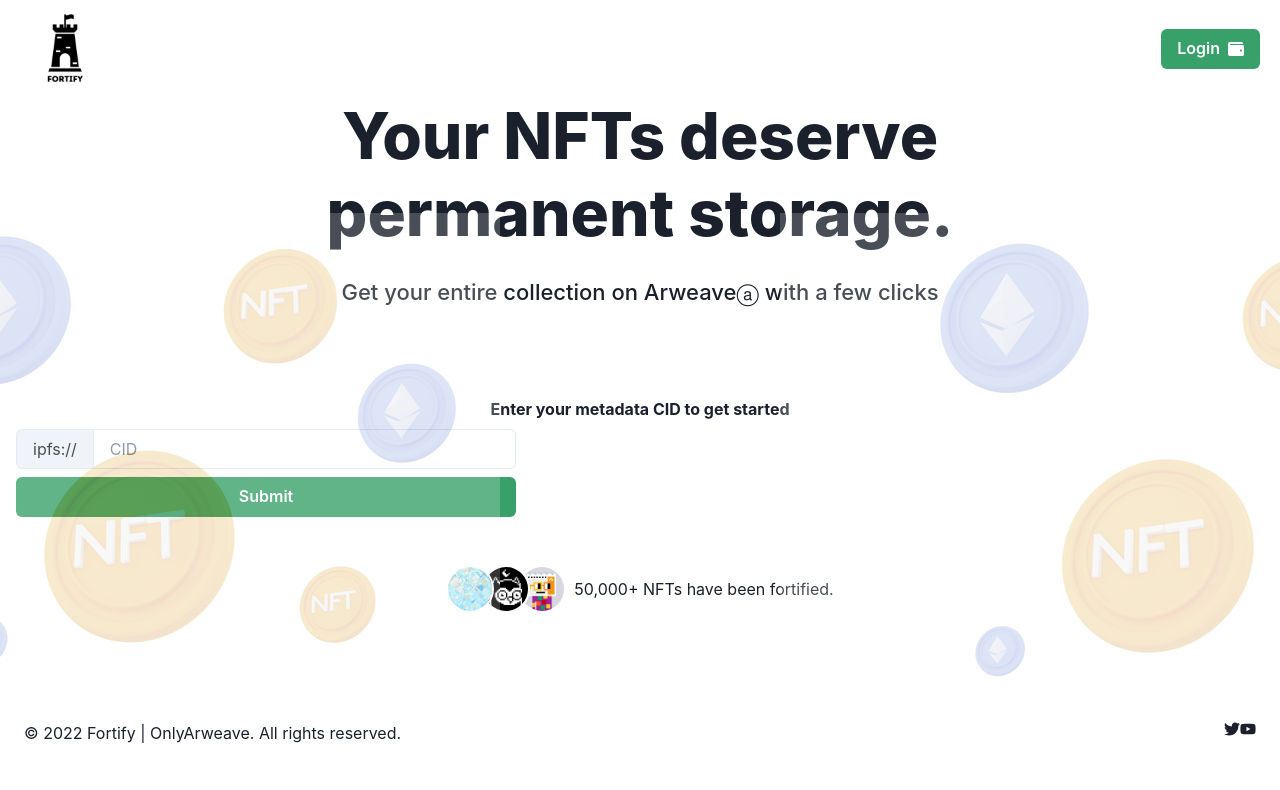
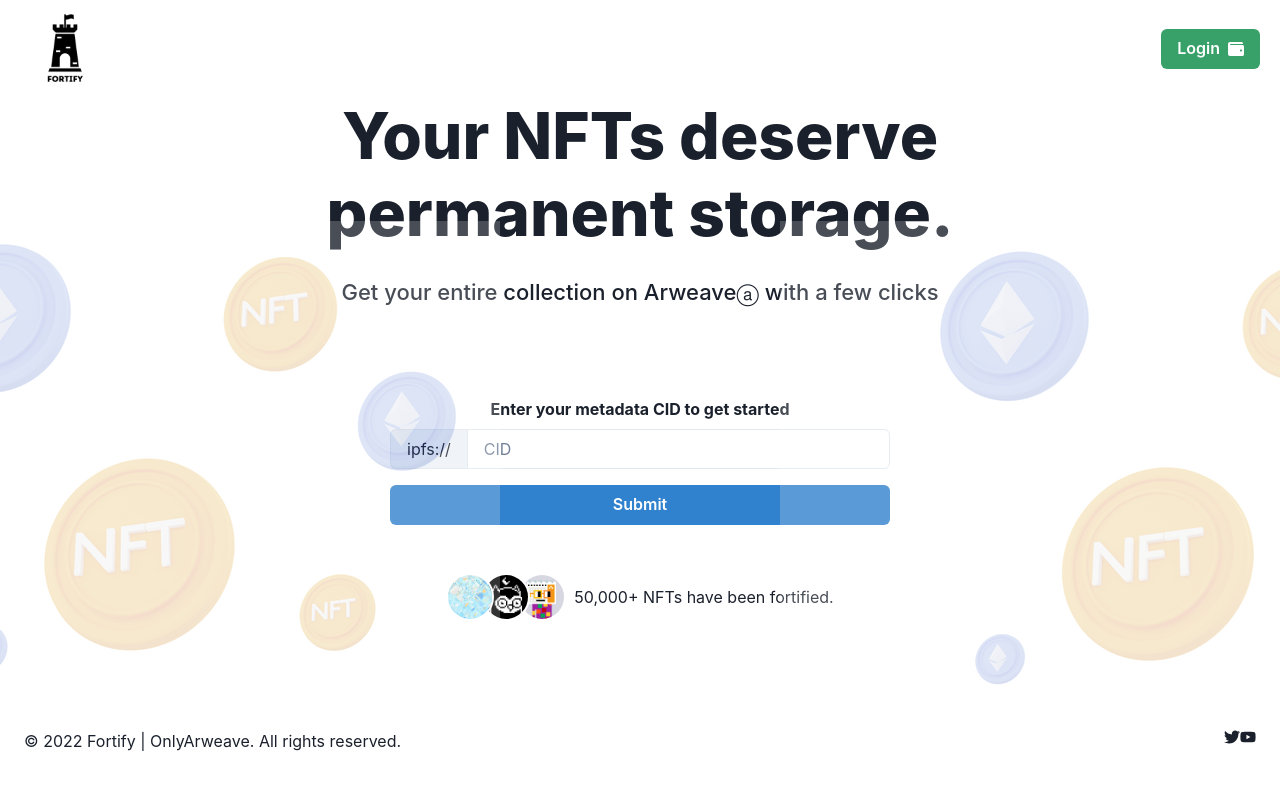
Before and after one commit to felwintrr/fortify, a Next.js app: page / in a window 1280 px wide. Shown: the top 790 px of the page. Built offline with nearby package versions, Linux system fonts and the light colour scheme.

Commit message:
refactor: containerize components

```diff
--- a/components/ipfs-input.js
+++ b/components/ipfs-input.js
@@ -1,13 +1,13 @@
-import { InputGroup, InputLeftAddon, Input, Box } from "@chakra-ui/react";
+import { InputGroup, InputLeftAddon, Input, Container } from "@chakra-ui/react";
 
 const IpfsInput = () => {
   return (
-    <Box>
-      <InputGroup size="md" width={{base: "300px", md:'500px'}} >
+    <Container centerContent>
+      <InputGroup size="md" width={{ base: "300px", md: "500px" }}>
         <InputLeftAddon children="ipfs://" />
         <Input id="userInput" type="text" placeholder="CID" />
       </InputGroup>
-    </Box>
+    </Container>
   );
 };
 
--- a/components/submit-button.js
+++ b/components/submit-button.js
@@ -1,16 +1,18 @@
-import { Button } from "@chakra-ui/react";
+import { Button, Container } from "@chakra-ui/react";
 
 const SubmitButton = () => {
   // const userInput = document.getElementById("userInput").value;
 
   return (
-    <Button
-      width={{ base: "300px", md: "500px" }}
-      mt="0.5rem"
-      colorScheme="green"
-    >
-      Submit
-    </Button>
+    <Container centerContent>
+      <Button
+        width={{ base: "300px", md: "500px" }}
+        mt="1rem"
+        colorScheme="blue"
+      >
+        Submit
+      </Button>
+    </Container>
   );
 };
 
```
